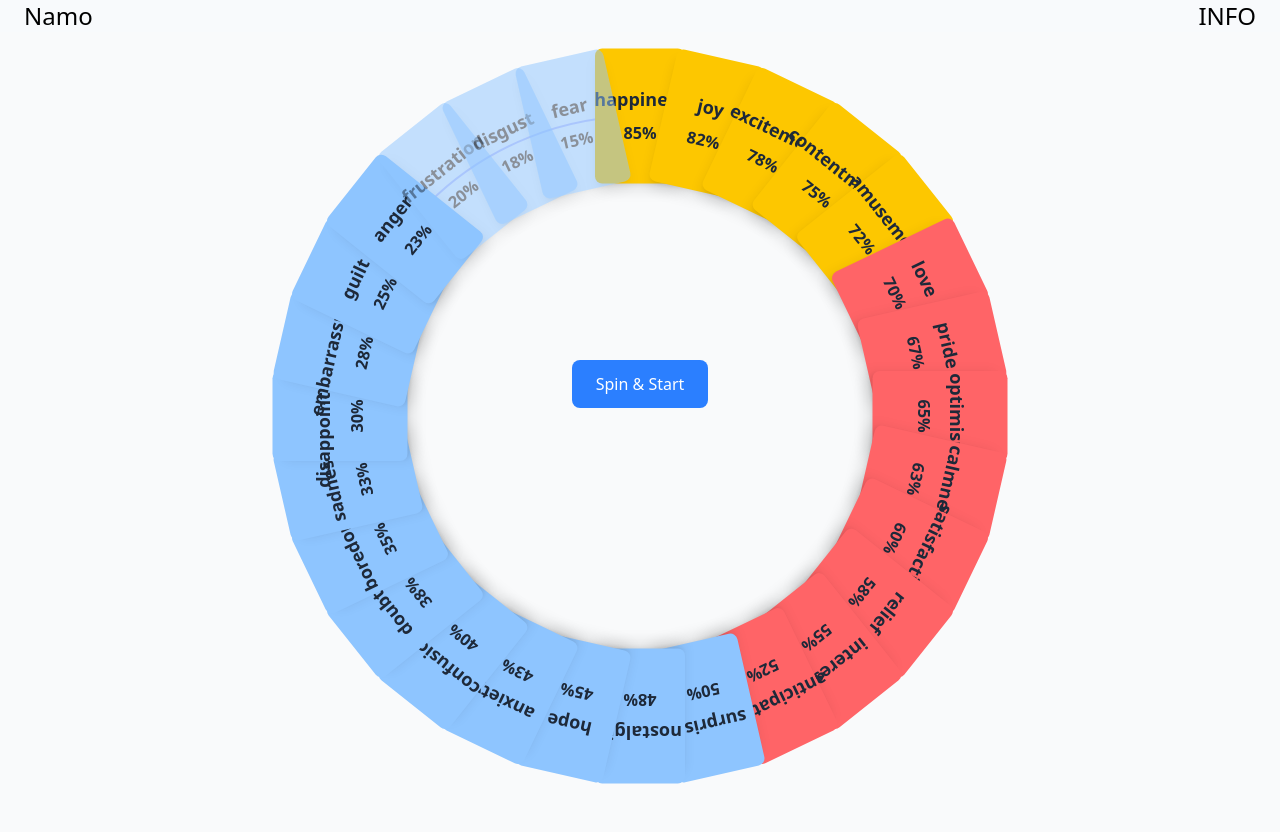
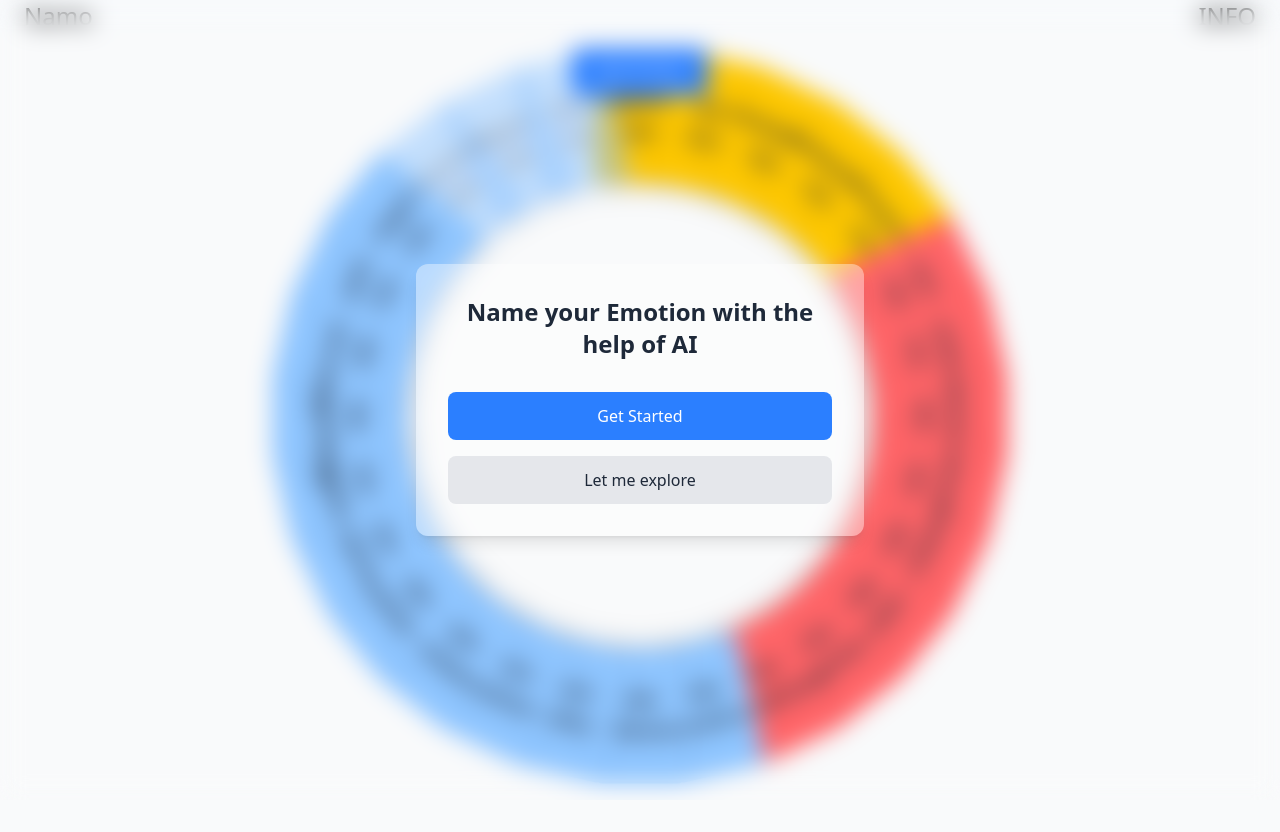
Before and after one commit to Towe-el/frontend, a React (Vite) app: page / in a window 1280 px wide. Built offline with nearby package versions, Linux system fonts and the light colour scheme.

Commit message:
add product info modal, adjust wheel spinning animation

```diff
--- a/src/components/dialogue/DialogueModal.jsx
+++ b/src/components/dialogue/DialogueModal.jsx
@@ -2,7 +2,7 @@
 
 import mockMessages from '../../type/mockMessages.json'
 import { useState, useRef, useEffect } from 'react'
-import { motion, useAnimate } from 'framer-motion'
+import { motion, useAnimate, AnimatePresence } from 'framer-motion'
 
 const DialogueModal = ({ isOpen, onClose }) => {
   const [messages, setMessages] = useState([])
@@ -49,12 +49,37 @@ const DialogueModal = ({ isOpen, onClose }) => {
     if (isOpen) scrollToBottom()
   }, [messages, isOpen])
 
-  if (!isOpen) return <></>
-
   return (
-    <div className="fixed inset-x-0 top-[32px] bottom-0 z-[999] backdrop-blur-md flex items-center justify-center">
-      <div className="rounded-xl p-6 w-[90%] max-w-2xl flex flex-col bg-white/40 shadow-lg backdrop-blur" ref={scope}>
-        <button className="self-end text-gray-500 hover:text-black mb-2 text-xl" onClick={onClose}>×</button>
+    <AnimatePresence>
+      {isOpen && (
+        <motion.div
+          initial={{ opacity: 0 }}
+          animate={{ opacity: 1 }}
+          exit={{ opacity: 0 }}
+          transition={{ duration: 0.3 }}
+          className="fixed inset-x-0 top-[32px] bottom-0 z-[1000] backdrop-blur-md flex items-center justify-center"
+        >
+          <motion.div
+            initial={{ scale: 0.9, opacity: 0 }}
+            animate={{ scale: 1, opacity: 1 }}
+            exit={{ scale: 0.9, opacity: 0 }}
+            transition={{
+              type: "spring",
+              stiffness: 300,
+              damping: 25,
+              duration: 0.5
+            }}
+            className="rounded-xl p-6 w-[90%] max-w-2xl flex flex-col bg-white/40 shadow-lg backdrop-blur"
+            ref={scope}
+          >
+            <motion.button
+              whileHover={{ scale: 1.1 }}
+              whileTap={{ scale: 0.95 }}
+              className="self-end text-gray-500 hover:text-black mb-2 text-xl"
+              onClick={onClose}
+            >
+              ×
+            </motion.button>
             <h2 className="text-lg font-semibold mb-4">Talk to Toweel</h2>
 
             <motion.div
@@ -72,13 +97,18 @@ const DialogueModal = ({ isOpen, onClose }) => {
                   <span className="text-xs text-gray-500 mb-1">
                     {msg.sender === 'user' ? 'You' : 'Toweel'}
                   </span>
-              <div className={`px-4 py-2 rounded-lg max-w-xs text-sm ${
+                  <motion.div
+                    initial={{ scale: 0.95 }}
+                    animate={{ scale: 1 }}
+                    transition={{ type: "spring", stiffness: 300, damping: 25 }}
+                    className={`px-4 py-2 rounded-lg max-w-xs text-sm ${
                       msg.sender === 'user'
                         ? 'bg-blue-500 text-white rounded-br-none'
                         : 'bg-gray-200 text-gray-800 rounded-bl-none'
-              }`}>
+                    }`}
+                  >
                     {msg.text}
-              </div>
+                  </motion.div>
                 </motion.div>
               ))}
             </motion.div>
@@ -97,15 +127,19 @@ const DialogueModal = ({ isOpen, onClose }) => {
                 }}
                 placeholder="Type your message..."
               />
-          <button
+              <motion.button
+                whileHover={{ scale: 1.05 }}
+                whileTap={{ scale: 0.95 }}
                 onClick={sendMessage}
                 className="bg-blue-500 text-white px-4 py-2 rounded text-sm hover:bg-blue-600"
               >
                 Send
-          </button>
+              </motion.button>
             </div>
-      </div>
-    </div>
+          </motion.div>
+        </motion.div>
+      )}
+    </AnimatePresence>
   )
 }
 
--- /dev/null
+++ b/src/components/product-intro/ProductIntroModal.jsx
@@ -0,0 +1,61 @@
+import { motion, AnimatePresence } from 'framer-motion'
+
+const ProductIntroModal = ({ isOpen, onClose, onGetStarted, onExplore }) => {
+  return (
+    <AnimatePresence>
+      {isOpen && (
+        <motion.div
+          initial={{ opacity: 0 }}
+          animate={{ opacity: 1 }}
+          exit={{ opacity: 0 }}
+          transition={{ duration: 0.3 }}
+          className="fixed inset-0 z-[1000] backdrop-blur-md flex items-center justify-center"
+        >
+          <motion.div
+            initial={{ scale: 0.9, opacity: 0 }}
+            animate={{ scale: 1, opacity: 1 }}
+            exit={{ scale: 0.9, opacity: 0 }}
+            transition={{
+              type: "spring",
+              stiffness: 300,
+              damping: 25,
+              duration: 0.5
+            }}
+            className="rounded-xl p-8 w-[90%] max-w-md flex flex-col items-center bg-white/40 shadow-lg backdrop-blur text-center"
+          >
+            <motion.h1
+              initial={{ y: 20, opacity: 0 }}
+              animate={{ y: 0, opacity: 1 }}
+              transition={{ delay: 0.2 }}
+              className="text-2xl font-semibold mb-8 text-gray-800"
+            >
+              Name your Emotion with the help of AI
+            </motion.h1>
+
+            <div className="flex flex-col gap-4 w-full">
+              <motion.button
+                whileHover={{ scale: 1.05 }}
+                whileTap={{ scale: 0.95 }}
+                onClick={onGetStarted}
+                className="w-full px-6 py-3 bg-blue-500 text-white rounded-lg font-medium hover:bg-blue-600 transition-colors"
+              >
+                Get Started
+              </motion.button>
+
+              <motion.button
+                whileHover={{ scale: 1.05 }}
+                whileTap={{ scale: 0.95 }}
+                onClick={onExplore}
+                className="w-full px-6 py-3 bg-gray-200 text-gray-800 rounded-lg font-medium hover:bg-gray-300 transition-colors"
+              >
+                Let me explore
+              </motion.button>
+            </div>
+          </motion.div>
+        </motion.div>
+      )}
+    </AnimatePresence>
+  )
+}
+
+export default ProductIntroModal
--- a/src/components/reel/Reel.jsx
+++ b/src/components/reel/Reel.jsx
@@ -5,13 +5,13 @@ import CardDetailModal from '../emotion-card/CardDetailModal';
 import DialogueModal from '../dialogue/DialogueModal';
 import { simulatedEmotionData } from '../../type/emotionData';
 
-function Reel() {
+function Reel({ showDialogue = false }) {
   const [isAnimating, setIsAnimating] = useState(false);
   const [selectedEmotion, setSelectedEmotion] = useState(null);
   const [isModalOpen, setIsModalOpen] = useState(false);
   const [highlightedCards, setHighlightedCards] = useState([]);
   const [isDragging, setIsDragging] = useState(false);
-  const [isDialogueOpen, setIsDialogueOpen] = useState(false);
+  const [isDialogueOpen, setIsDialogueOpen] = useState(showDialogue);
 
   const wheelRotation = useMotionValue(0);
   const controls = useAnimation();
@@ -59,8 +59,12 @@ function Reel() {
     }
 
     setHighlightedCards(randomIndices);
+
+    // Add a 3-second delay before showing the dialogue
+    await new Promise(resolve => setTimeout(resolve, 3000));
+
     setIsAnimating(false);
-    setIsDialogueOpen(true); // Show dialogue after spin
+    setIsDialogueOpen(true);
   };
 
   const resetHighlights = () => {
@@ -90,9 +94,11 @@ function Reel() {
       `}</style>
 
       <div className={`min-h-screen w-full flex flex-col items-center justify-center bg-gray-50 p-4 ${isModalOpen ? 'hidden' : 'block'}`}>
+        <div className="relative w-full h-screen">
+          {/* Controls Layer */}
+          <div className="absolute top-0 left-0 right-0 z-50 flex justify-center pt-8">
             {!isDialogueOpen && (
-          <div className="absolute inset-0 z-10 flex items-center justify-center">
-            <div className="flex gap-4 mb-8">
+              <div className="flex gap-4">
                 <button
                   onClick={startSpinSequence}
                   disabled={isAnimating}
@@ -111,10 +117,11 @@ function Reel() {
                   </button>
                 )}
               </div>
+            )}
           </div>
-        )}
 
-        <div className="relative w-full h-screen flex items-center justify-center">
+          {/* Wheel Layer */}
+          <div className="absolute inset-0 flex items-center justify-center">
             <svg viewBox="0 0 800 800" className="absolute w-[800px] h-[800px] z-0 pointer-events-none">
               <circle cx="400" cy="400" r="300" fill="none" stroke="rgba(0,0,255,0.2)" strokeWidth="2" />
             </svg>
@@ -184,6 +191,7 @@ function Reel() {
             </motion.div>
           </div>
         </div>
+      </div>
 
       <CardDetailModal
         isOpen={isModalOpen}
--- a/src/pages/Home.jsx
+++ b/src/pages/Home.jsx
@@ -1,12 +1,41 @@
+import { useState } from 'react'
 import Reel from '../components/reel/Reel'
 import Navbar from '../components/navbar/Navbar'
+import ProductIntroModal from '../components/product-intro/ProductIntroModal'
+import DialogueModal from '../components/dialogue/DialogueModal'
 
 function Home() {
+  const [showIntro, setShowIntro] = useState(true)
+  const [showDialogue, setShowDialogue] = useState(false)
+  const [showWheel, setShowWheel] = useState(true)
+
+  const handleGetStarted = () => {
+    setShowIntro(false)
+    setShowDialogue(true)
+  }
+
+  const handleExplore = () => {
+    setShowIntro(false)
+    setShowDialogue(false)
+  }
+
+  const handleCloseDialogue = () => {
+    setShowDialogue(false)
+  }
 
   return (
     <>
       <Navbar />
-      <Reel />
+      <Reel showDialogue={false} />
+      <ProductIntroModal
+        isOpen={showIntro}
+        onGetStarted={handleGetStarted}
+        onExplore={handleExplore}
+      />
+      <DialogueModal
+        isOpen={showDialogue}
+        onClose={handleCloseDialogue}
+      />
     </>
   )
 }
```
Lines whose indentation alone changed are shown as unchanged.
